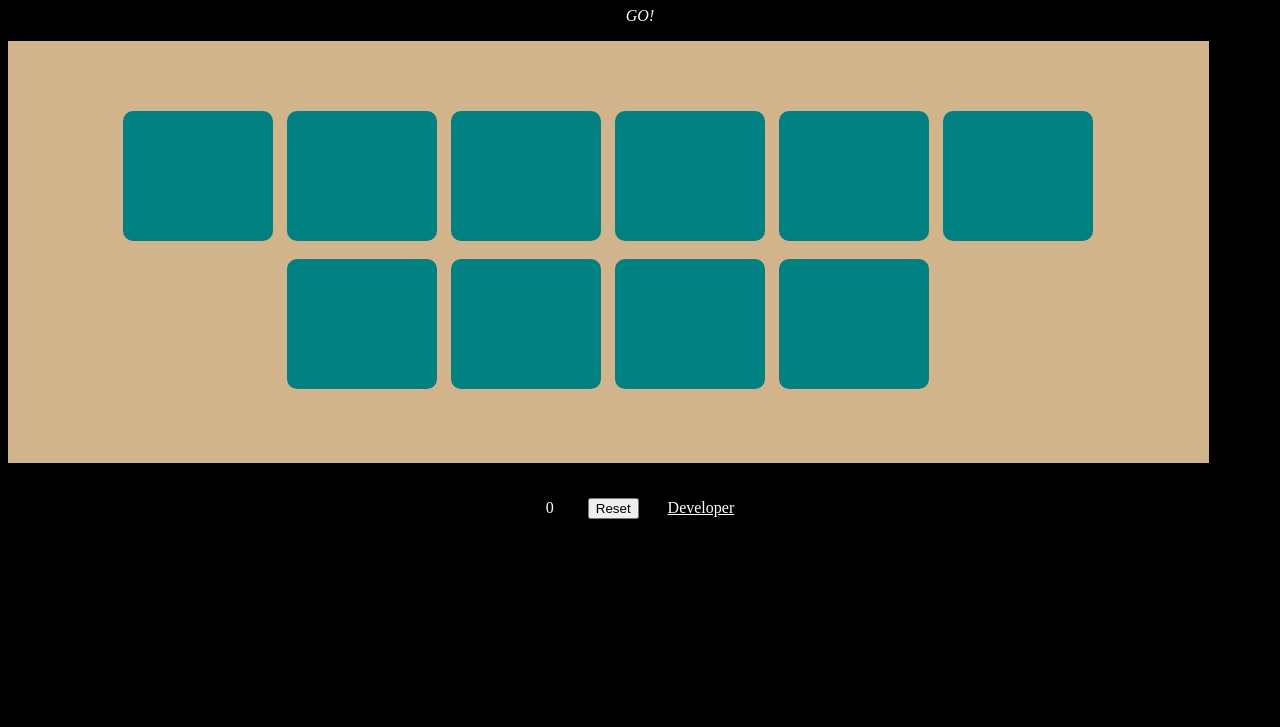
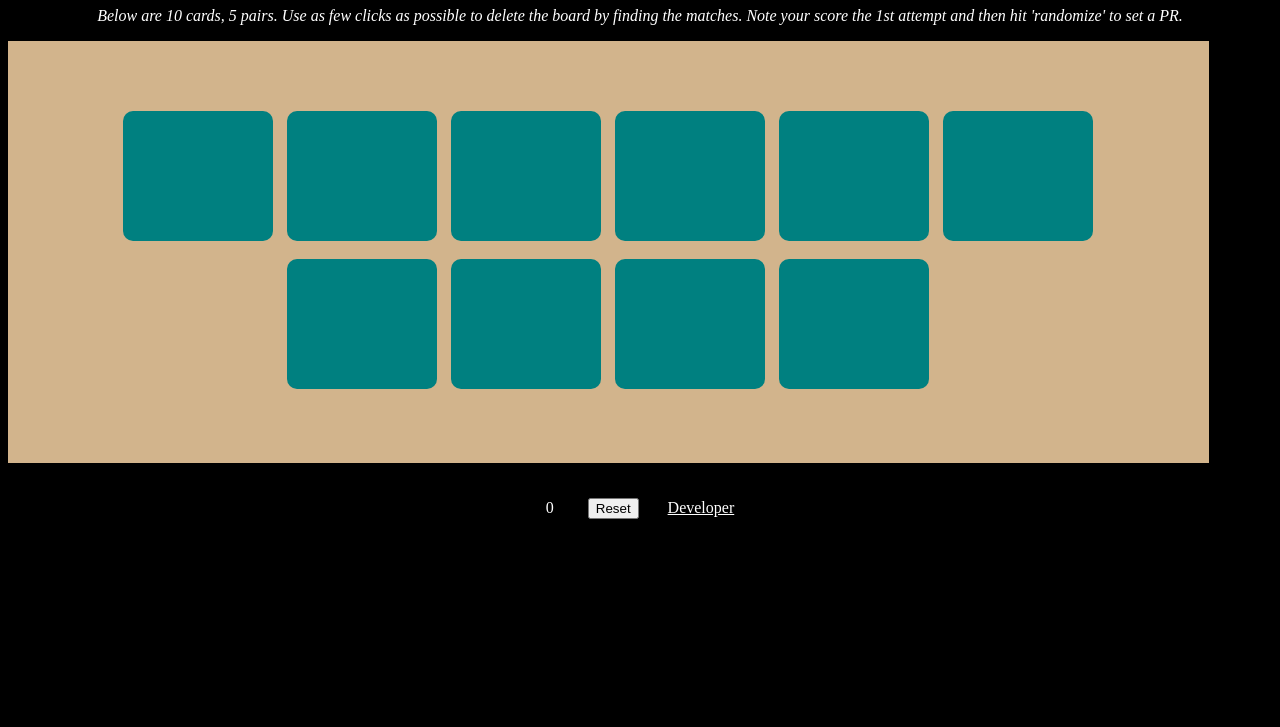
Before and after one commit to CarterKessler/MemoryGame, a plain HTML site: page index.html in a window 1280 px wide. Shown: the part 73-800 px from the top of the page. Drawn offline with nearby package versions, Linux system fonts and the light colour scheme.

Commit message:
added instructions for Dad

```diff
--- a/index.html
+++ b/index.html
@@ -8,27 +8,19 @@
 	<script src="https://ajax.googleapis.com/ajax/libs/jquery/3.1.1/jquery.min.js"></script>
 	<meta name="viewport" content="width=device-width, initial-scale=1.0">
 	<title>Memory Game</title>
+	<link rel="stylesheet" type="text/css" href="style.css">
 </head>
-
-<link rel="stylesheet" type="text/css" href="style.css">
-
 <body id="Texas">
-
 	<h1> The Memory Game </h1>
-
-	<p> GO! </p>
-
+	<p> Below are 10 cards, 5 pairs.  Use as few clicks as possible to delete the board by finding the matches. Note your score the 1st attempt and then hit 'randomize' to set a PR. </p>
 	<p id="game-text"></p>
-<div class='board' id='game-board'>
-
-</div>
+	<div class='board' id='game-board'></div>
 
 	<footer>
 		<span id="score"> </span>
 		<button onclick="randomCards()">Reset</button>
 		<span class="name"><a href="http://www.twitter.com/carterkessler" class="twitter">Developer</a>
 		</span>
-
 	</footer>
 <script src="main.js"></script>
 </body>
```
Also changed, not shown: main.js (+17 -3 lines). Lines whose indentation alone changed are shown as unchanged.
